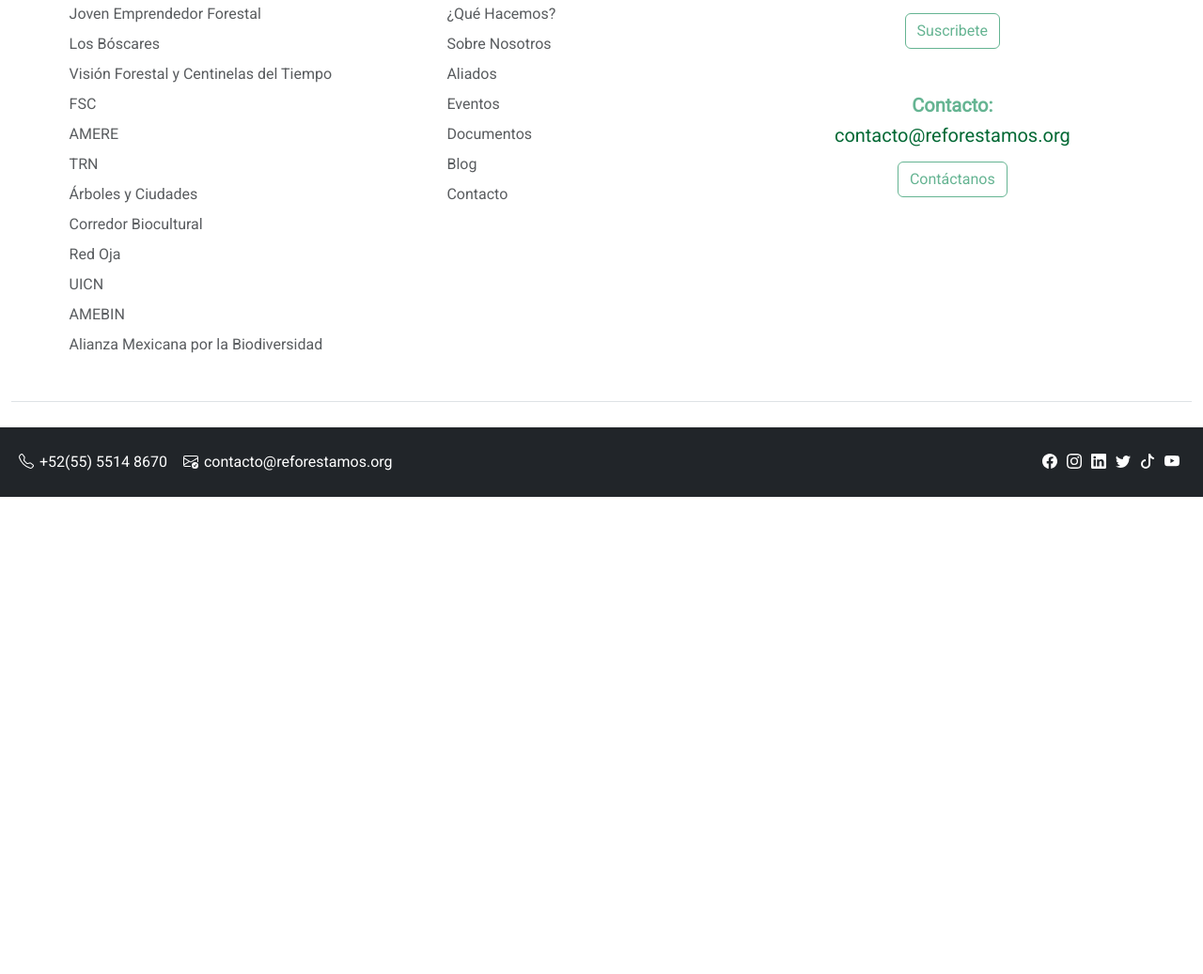
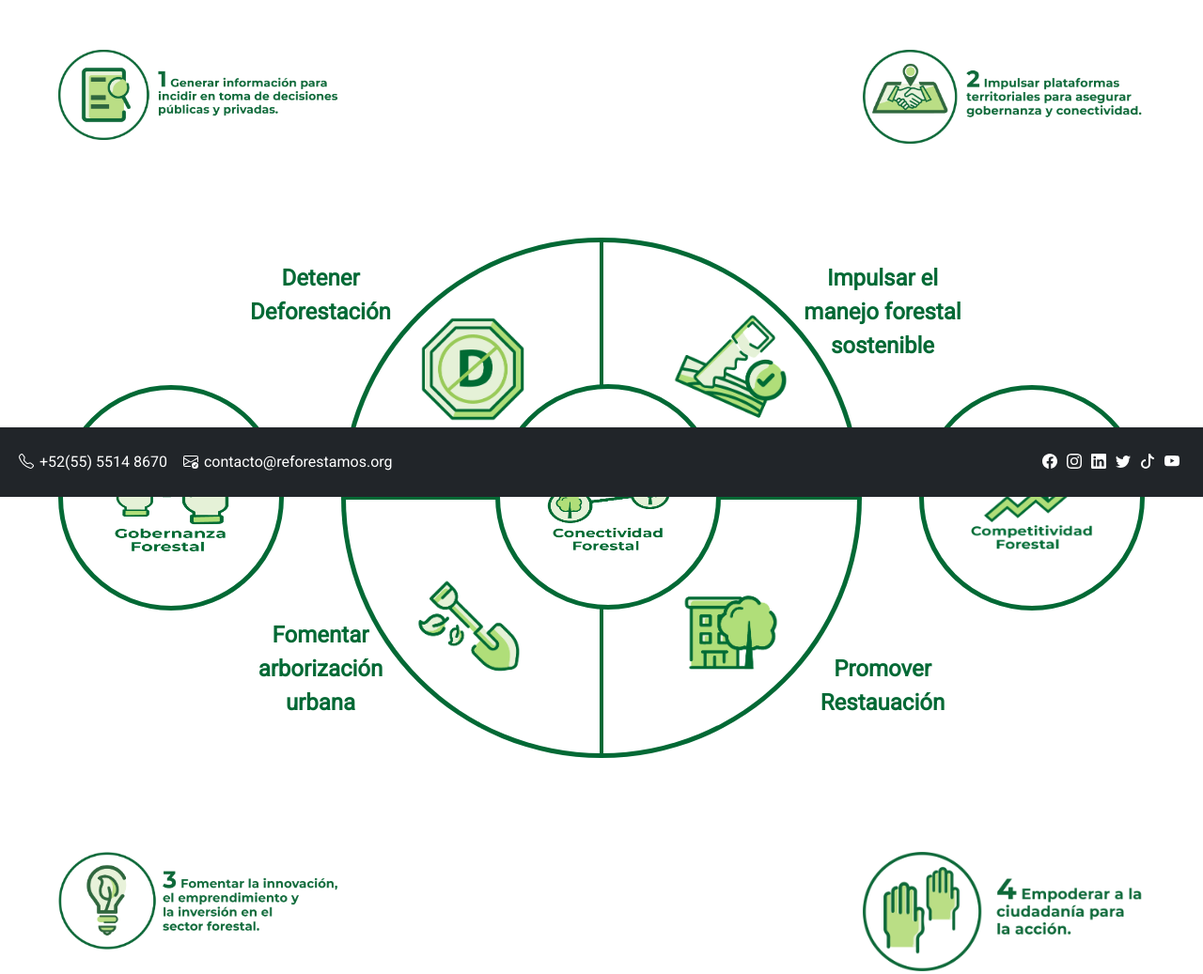
Before and after one commit to AlbertoReforestamos2022/SitioReforestamos, a plain HTML site: page prueba2.html in a window 1280 px wide. Shown: the part 271-1308 px from the top of the page at 94% size. Before the commit the page ends 955 px from the top, so only its background shows below. Drawn offline with nearby package versions, Linux system fonts and the light colour scheme; files that its build step writes are made by us from their sources; files whose address does not match are found by name.

Commit message:
propuesta lineas de accion

```diff
--- a/prueba2.html
+++ b/prueba2.html
@@ -116,7 +116,7 @@
           padding: 2px;
       }
 
-      @media (min-width: 300px) and (max-width: 700px) {
+      @media (min-width: 300px) and (max-width: 900px) {
         .nav__contacto {
           display: grid;
           grid-template-columns: repeat(1, 1fr);
@@ -141,6 +141,158 @@
           margin-right: 8px;
         }
       }
+
+      /* Lineas de Acción -- Objetivos */
+      .lineas-accion {
+        display: flex;
+        justify-content: space-between;
+        padding: 20px;
+        margin: 30px;
+      }
+
+      .img-lineaAccion img {
+        max-width: 100%;
+        width: 300px;
+      }
+
+      .incidencia-objetivos {
+        display: flex;
+        justify-content: space-around;
+        padding: 20px;
+      }
+
+      @media screen and (max-width: 1000px) {
+        .incidencia-objetivos {
+          display: block;
+        }
+      }
+
+      .gobernanzaForestal, .conectividadForestal, .competividadForestal {
+        padding: 20px;
+        margin: 10px;
+      }
+
+      .img-gobernanzaForestal, .img-conectividadForestal, .img-competividadForestal {
+        border: 5px solid var(--verdeReforestamos);
+        border-radius: 50%;
+        padding: 50px;
+      }
+
+      .img-gobernanzaForestal img, .img-conectividadForestal img, .img-competividadForestal img {
+        max-width: 100%;
+        max-height: 100%;
+        width: 130px;
+        height: 130px;
+      }
+
+      .gobernanzaForestal {
+        display: flex;
+        align-items: center;
+      }
+
+      .competividadForestal {
+        display: flex;
+        align-items: center;
+      }
+
+      .conectividadForestal {
+        margin: 10px;
+        padding: 20px;
+        position: relative;
+      }
+
+      .img-conectividadForestal {
+        display: flex;
+        justify-content: center;
+        position: absolute;
+        background-color: #fff;
+        bottom: 30%;
+        left: 31%;
+      }
+
+      .objetivos {
+        display: flex;
+      }
+
+      .objetivo {
+       border: 5px solid var(--verdeReforestamos);
+       padding: 60px;
+      }
+
+      @media screen and (max-width:700px) {
+        .objetivo {
+          padding: 20px;
+        }
+      }
+
+      .uno {
+        border-start-end-radius: 100%;
+        border-right-width: 2.5px;
+        border-bottom-width: 2.5px;
+        direction: rtl;
+      }
+
+      .dos {
+        border-start-end-radius: 100%;
+        border-left-width: 2.5px;
+        border-bottom-width: 2.5px;
+      }
+
+      .tres {
+        border-bottom-left-radius: 100%;
+        border-top-width: 2.5px;
+        border-right-width: 2.5px;
+      }
+
+      .cuatro {
+        border-bottom-right-radius: 100%;
+        border-top-width: 2.5px;
+        border-left-width: 2.5px;
+      }
+
+      .objetivo img {
+        max-width: 100%;
+        width: 150px;
+      }
+
+      .objetivo {
+        position: relative;
+      }
+
+      .objetivo-texto {
+        position: absolute;
+        z-index: 4;
+        padding: 20px;
+        width: 80%;
+      }
+
+      .texto-uno {
+        top: 0;
+        left: -50%;
+      }
+
+      .texto-dos {
+        top: 0;
+        right: -50%;
+      }
+
+      .texto-tres {
+        bottom: 0;
+        left: -50%;
+      }
+
+      .texto-cuatro {
+        bottom: 0;
+        right: -50%;
+      }
+
+      .objetivo-texto p {
+        color: var(--verdeReforestamos);
+        font-weight: bold;
+        font-size: 1.5rem;
+        text-align: center;
+      }
+
     </style>
   </head>
 
@@ -341,17 +493,81 @@
 
 
 
-    <section class="lineasAcccion">
-      <div class="gobernanzaForestal">
+    <section class="container-xxl historia">
+      <h1 class="lineas__accion__titulo encabezado"><img src="img/icon/bellota líneas.png" alt="Bellota Reforestamos" width="30" class="mb-2"> Nuestras líneas de acción y objetivos</h1>
 
+      <div class="lineas-accion">
+        <div class="img-lineaAccion">
+          <img src="./img/IconosReforestamos/lineas de acción/líneas de acción-nombre-11.png" alt="">
+        </div>
+
+        <div class="img-lineaAccion">
+          <img src="./img/IconosReforestamos/lineas de acción/líneas de acción-nombre-12.png" alt="">
+        </div>
       </div>
 
-      <div class="conectividadForestal">
 
+      <div class="incidencia-objetivos">
+        <div class="gobernanzaForestal">
+          <div class="img-gobernanzaForestal">
+            <img src="./img/IconosReforestamos/Procesos de incidencia/procesos de incidencia-35.png" alt="Procesos de Incidencia">
+          </div>
+        </div>
+
+        <div class="conectividadForestal">
+          <div class="objetivos">
+            <div class="objetivo uno">
+              <img src="./img/IconosReforestamos/Objetivos-iconos/objetivos-05.png" alt="Objetivos">
+              <div class="objetivo-texto texto-uno">
+                <p>Detener Deforestación</p>
+              </div>
+            </div>
+
+            <div class="objetivo dos">
+              <img src="./img/IconosReforestamos/Objetivos-iconos/objetivos-06.png" alt="Objetivos">
+              <div class="objetivo-texto texto-dos">
+                <p>Impulsar el manejo forestal sostenible</p>
+              </div>
+            </div>
+          </div>
+
+          <div class="objetivos">
+            <div class="objetivo tres">
+              <img src="./img/IconosReforestamos/Objetivos-iconos/objetivos-07.png" alt="Objetivos">
+              <div class="objetivo-texto texto-tres">
+                <p>Fomentar arborización urbana</p>
+              </div>
+            </div>
+
+            <div class="objetivo cuatro">
+              <img src="./img/IconosReforestamos/Objetivos-iconos/objetivos-08.png" alt="Objetivos">
+              <div class="objetivo-texto texto-cuatro">
+                <p>Promover Restauación</p>
+              </div>
+            </div>
+          </div>
+
+          <div class="img-conectividadForestal">
+            <img src="./img/IconosReforestamos/Procesos de incidencia/procesos de incidencia-33.png" alt="">
+          </div>
+
+        </div>
+
+        <div class="competividadForestal">
+          <div class="img-competividadForestal">
+            <img src="./img/IconosReforestamos/Procesos de incidencia/procesos de incidencia-34.png" alt="">
+          </div>
+        </div>
       </div>
 
-      <div class="competitividadForestal">
+      <div class="lineas-accion">
+        <div class="img-lineaAccion">
+          <img src="./img/IconosReforestamos/lineas de acción/líneas de acción-nombre-13.png" alt="">
+        </div>
 
+        <div class="img-lineaAccion">
+          <img src="./img/IconosReforestamos/lineas de acción/líneas de acción-nombre-14.png" alt="">
+        </div>
       </div>
     </section>
 
```
Also changed, not shown: img/IconosReforestamos/Objetivos-iconos/objetivos-05.png (added), img/IconosReforestamos/Objetivos-iconos/objetivos-06.png (added), img/IconosReforestamos/Objetivos-iconos/objetivos-07.png (added), img/IconosReforestamos/Objetivos-iconos/objetivos-08.png (added), img/IconosReforestamos/Procesos de incidencia/procesos de incidencia-33.png (added), img/IconosReforestamos/Procesos de incidencia/procesos de incidencia-34.png (added), img/IconosReforestamos/Procesos de incidencia/procesos de incidencia-35.png (added), img/IconosReforestamos/lineas de acción/líneas de acción-nombre-11.png (added), img/IconosReforestamos/lineas de acción/líneas de acción-nombre-12.png (added), img/IconosReforestamos/lineas de acción/líneas de acción-nombre-13.png (added), img/IconosReforestamos/lineas de acción/líneas de acción-nombre-14.png (added), img/IconosReforestamos/lineas de acción/objetivos-17.png (added), img/IconosReforestamos/lineas de acción/objetivos-18.png (added), img/IconosReforestamos/lineas de acción/objetivos-19.png (added), 5 more files.
